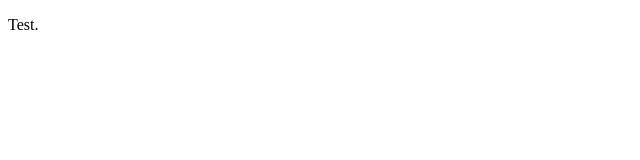
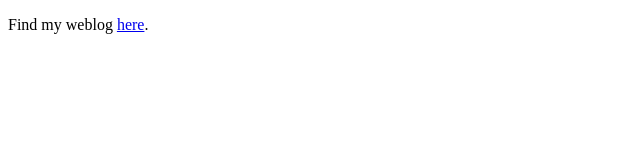
Before and after one commit to joernba/joernba.github.com, a plain HTML site: page index.html in a window 1280 px wide. Shown: the whole page, without its empty margins (0-640 px from the left). Drawn offline with Linux system fonts and the light colour scheme.

Commit message:
added immaterialfacts link

```diff
--- a/index.html
+++ b/index.html
@@ -6,6 +6,6 @@
 		<title>Joernba Github</title>
 	</head>
 	<body id="index">
-		<p>Test.</p>
+		<p>Find my weblog <a href="http://immaterialfacts.com/">here</a>.</p>
 	</body>
 </html>
```
